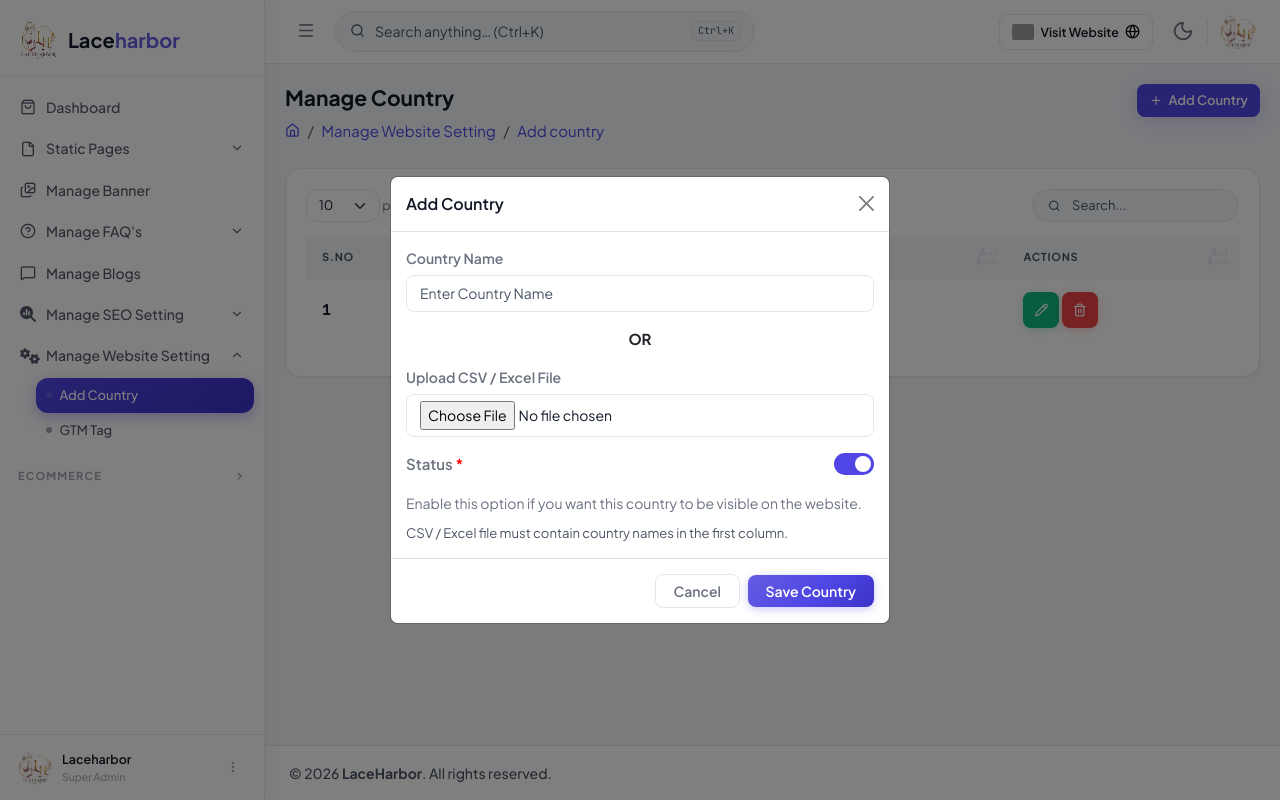
After one commit to Anni-16/E-commerce-Portal-Laceharbor-, a Laravel app: page /admin/manage-country in a window 1280 px wide, after a click on "Add Country". The commit adds this page. Run offline with Laravel 12, Linux system fonts and the light colour scheme; tables that the repository leaves empty hold one stand-in row (values such as "Sample post"); some libraries are stand-ins or nearby versions; grey boxes are pictures that could not be loaded.

```diff
--- /dev/null
+++ b/app/Http/Controllers/Backend/CountryController.php
@@ -0,0 +1,136 @@
+<?php
+
+namespace App\Http\Controllers\Backend;
+
+use App\Http\Controllers\Controller;
+use Illuminate\Http\Request;
+use Maatwebsite\Excel\Facades\Excel;
+use App\Models\Country;
+
+class CountryController extends Controller
+{
+
+    // Manage country
+    public function index()
+    {
+        $country = Country::orderBy('id', 'desc')->get();
+
+        return view('backend.WebsiteSetting.Locations.manage-country', compact('country'));
+    }
+
+    // Store Country
+    public function store(Request $request)
+    {
+        $request->validate([
+            'country_name' => 'required_without:country_file|string|nullable|unique:country,country_name',
+            'country_file' => 'required_without:country_name|file|mimes:csv,txt,xlsx,xls|max:5120',
+            'status' => 'nullable',
+        ], [
+            'country_name.unique' => 'This country name already exists. Please enter a different name.',
+        ]);
+
+        // Single Country Add
+        if ($request->filled('country_name')) {
+
+            Country::create([
+                'country_name' => $request->country_name,
+                'status' => $request->has('status') ? 1 : 0,
+            ]);
+
+            return redirect()->back()->with('success', 'Country added successfully.');
+        }
+
+        // CSV / Excel Upload
+        if ($request->hasFile('country_file')) {
+
+            $file = $request->file('country_file');
+
+            $extension = strtolower($file->getClientOriginalExtension());
+
+            $countries = [];
+
+            if ($extension == 'csv' || $extension == 'txt') {
+
+                $handle = fopen($file->getRealPath(), 'r');
+
+                $header = fgetcsv($handle);
+
+                while (($row = fgetcsv($handle)) !== false) {
+
+                    if (!empty($row[0])) {
+                        $countries[] = [
+                            'country_name' => trim($row[0]),
+                            'status' => 1,
+                            'created_at' => now(),
+                            'updated_at' => now(),
+                        ];
+                    }
+                }
+
+                fclose($handle);
+            } else {
+
+                $rows = Excel::toArray([], $file);
+
+                foreach ($rows[0] as $index => $row) {
+
+                    // Skip header row
+                    if ($index == 0) {
+                        continue;
+                    }
+
+                    if (!empty($row[0])) {
+                        $countries[] = [
+                            'country_name' => trim($row[0]),
+                            'status' => 1,
+                            'created_at' => now(),
+                            'updated_at' => now(),
+                        ];
+                    }
+                }
+            }
+
+            if (!empty($countries)) {
+
+                foreach (array_chunk($countries, 500) as $chunk) {
+                    Country::insert($chunk);
+                }
+
+                return redirect()->back()->with('success', 'Countries imported successfully.');
+            }
+
+            return redirect()->back()->with('error', 'No valid country names found in file.');
+        }
+
+        return redirect()->back();
+    }
+
+    // Update Country
+    public function update(Request $request, $id)
+    {
+        $request->validate([
+            'country_name' => 'required|string|unique:country,country_name,' . $id,
+        ], [
+            'country_name.unique' => 'This country name already exists. Please enter a different name.',
+        ]);
+
+        $countries = Country::findOrFail($id);
+
+        $countries->update([
+            'country_name' => $request->country_name,
+            'status' => $request->has('status') ? 1 : 0,
+        ]);
+
+        return redirect()->back()->with('success', 'Country updated successfully.');
+    }
+
+    // Delete Country
+    public function destroy($id)
+    {
+        $country = Country::findOrFail($id);
+
+        $country->delete();
+
+        return redirect()->back()->with('success', 'Country deleted successfully.');
+    }
+}
--- /dev/null
+++ b/app/Models/Country.php
@@ -0,0 +1,15 @@
+<?php
+
+namespace App\Models;
+
+use Illuminate\Database\Eloquent\Model;
+
+class Country extends Model
+{
+     protected $table = 'country';
+
+    protected $fillable = [
+        'country_name',
+        'status',
+    ];
+}
--- a/composer.json
+++ b/composer.json
@@ -11,7 +11,8 @@
     "require": {
         "php": "^8.2",
         "laravel/framework": "^12.0",
-        "laravel/tinker": "^2.10.1"
+        "laravel/tinker": "^2.10.1",
+        "maatwebsite/excel": "^3.1"
     },
     "require-dev": {
         "fakerphp/faker": "^1.23",
--- /dev/null
+++ b/resources/views/backend/WebsiteSetting/Locations/manage-country.blade.php
@@ -0,0 +1,308 @@
+@extends('backend.layouts.master')
+
+@section('content')
+
+<main class="zentic-content">
+
+    <div class="page-header">
+        <div>
+            <h1 class="page-title pb-2">Manage Country</h1>
+            <nav>
+                <ol class="breadcrumb mb-0">
+                    <li class="breadcrumb-item"><a href="{{ route('backend.dashboard') }}"><i class="icon-house"></i></a></li>
+                    <li class="breadcrumb-item"><a href="#">Manage Website Setting</a></li>
+                    <li class="breadcrumb-item"><a href="{{ route('backend.manage-country') }}">Add country</a></li>
+                </ol>
+            </nav>
+        </div>
+
+        <div class="page-header-actions">
+            <button type="button" class="btn-zentic btn-ai btn-sm" data-bs-toggle="modal" data-bs-target="#addCategoryModal" data-id="1" data-title="dfbfg" data-status="1"><i class="icon-plus"></i> Add Country</button>
+        </div>
+    </div>
+
+
+    @if(session('success'))
+    <div class="alert alert-success">
+        {{ session('success') }}
+    </div>
+    @endif
+
+    @if(session('error'))
+    <div class="alert alert-danger">
+        {{ session('error') }}
+    </div>
+    @endif
+
+    @if($errors->any())
+    <div class="alert alert-danger">
+        <ul class="mb-0">
+            @foreach($errors->all() as $error)
+            <li>{{ $error }}</li>
+            @endforeach
+        </ul>
+    </div>
+    @endif
+
+    <div class="zentic-card mb-4">
+        <div class="zentic-card-body">
+            <div class="zentic-table-wrapper">
+                <table class="zentic-table w-100" id="mainDataTable">
+                    <thead>
+                        <tr>
+                            <th>S.No</th>
+                            <th>Country Name</th>
+                            <th>Status</th>
+                            <th>Actions</th>
+                        </tr>
+                    </thead>
+                    <tbody>
+                        @foreach($country as $key => $coun)
+                        <tr>
+                            <td class="mono fw-600">{{ $key + 1 }}</td>
+                            <td>{{ $coun->country_name }}</td>
+                            <td>
+                                @if($coun->status == 1)
+                                <span class="badge-zentic badge-green badge-dot">Active</span>
+                                @else
+                                <span class="badge-zentic badge-red badge-dot">Inactive</span>
+                                @endif
+                            </td>
+
+                            <td>
+                                <button type="button" class="btn-zentic btn-success btn-icon" data-bs-toggle="modal" data-bs-target="#editCategoryModal" data-id="{{ $coun->id }}" data-title="{{ $coun->country_name }}" data-status="{{ $coun->status }}"> <i class="icon-pencil"></i></button>
+                                <button type="button" class="btn-zentic btn-danger btn-icon" data-bs-toggle="modal" data-bs-target="#deleteModal" data-id="{{ $coun->id }}"><i class="icon-trash-2"></i></button>
+                            </td>
+                        </tr>
+                        @endforeach
+                    </tbody>
+                </table>
+            </div>
+        </div>
+    </div>
+</main>
+
+<!-- Add Country Modal -->
+<div class="modal fade" id="addCategoryModal" tabindex="-1" aria-hidden="true">
+    <div class="modal-dialog modal-dialog-centered">
+        <div class="modal-content">
+
+            <div class="modal-header">
+                <h5 class="modal-title">Add Country</h5>
+                <button type="button" class="btn-close"
+                    data-bs-dismiss="modal" aria-label="Close"></button>
+            </div>
+
+            <form action="{{ route('backend.manage-country.store') }}" method="POST" enctype="multipart/form-data">
+                @csrf
+
+                <div class="modal-body">
+
+                    <div class="form-group mb-3">
+                        <label class="form-label">
+                            Country Name
+                        </label>
+
+                        <input type="text" name="country_name"
+                            class="form-control-zentic"
+                            placeholder="Enter Country Name">
+                    </div>
+
+                    <div class="text-center mb-3">
+                        <strong>OR</strong>
+                    </div>
+
+                    <div class="form-group mb-3">
+                        <label class="form-label">
+                            Upload CSV / Excel File
+                        </label>
+
+                        <input type="file" name="country_file"
+                            class="form-control-zentic"
+                            accept=".csv,.xlsx,.xls">
+                    </div>
+
+                    <div class="form-group d-flex align-items-center mb-3">
+                        <span class="flex-fill"
+                            style="padding-right: 15px; color: var(--zc-text-secondary); font-weight: 600;">
+                            Status <span class="required" style="color: red;">*</span>
+                        </span>
+
+                        <label class="toggle-switch flex-shrink-0">
+                            <input type="checkbox" name="status" value="1" checked>
+                            <span class="toggle-slider"></span>
+                        </label>
+                    </div>
+
+                    <span style="font-size: 14px; color: var(--zc-text-secondary);">
+                        Enable this option if you want this country to be visible on the website.
+                    </span>
+
+                    <small class="d-block mt-2 text-muted">
+                        CSV / Excel file must contain country names in the first column.
+                    </small>
+
+                </div>
+
+                <div class="modal-footer">
+                    <button type="button" class="btn-zentic btn-outline"
+                        data-bs-dismiss="modal">Cancel</button>
+
+                    <button type="submit" class="btn-zentic btn-primary">
+                        Save Country
+                    </button>
+                </div>
+
+            </form>
+
+        </div>
+    </div>
+</div>
+
+
+<!-- Edit Country Modal -->
+<div class="modal fade" id="editCategoryModal" tabindex="-1" aria-hidden="true">
+    <div class="modal-dialog modal-dialog-centered">
+        <div class="modal-content">
+
+            <div class="modal-header">
+                <h5 class="modal-title">Edit Country</h5>
+                <button type="button" class="btn-close" data-bs-dismiss="modal" aria-label="Close"></button>
+            </div>
+
+            <form id="editCategoryForm" method="POST" action="">
+                @csrf
+                @method('PUT')
+
+                <div class="modal-body">
+                    <div class="form-group mb-3">
+                        <label class="form-label">
+                            Country Name <span class="required">*</span>
+                        </label>
+
+                        <input type="text" name="country_name"
+                            id="edit_country_name"
+                            class="form-control-zentic"
+                            placeholder="Country Name" required>
+                    </div>
+
+                    <div class="form-group d-flex align-items-center mb-3">
+
+                        <span class="flex-fill"
+                            style="padding-right: 15px; color: var(--zc-text-secondary); font-weight: 600;">
+                            Status <span class="required" style="color: red;">*</span>
+                        </span>
+
+                        <label class="toggle-switch flex-shrink-0">
+                            <input type="checkbox" name="status"
+                                id="edit_status" value="1">
+                            <span class="toggle-slider"></span>
+                        </label>
+
+                    </div>
+
+                    <span style="font-size: 14px; color: var(--zc-text-secondary);">
+                        Enable this option if you want this country to be visible on the website. Otherwise, leave it unchecked.
+                    </span>
+
+                </div>
+
+                <div class="modal-footer">
+
+                    <button type="button" class="btn-zentic btn-outline"
+                        data-bs-dismiss="modal">Cancel</button>
+
+                    <button type="submit" class="btn-zentic btn-primary">
+                        Save Changes
+                    </button>
+                </div>
+            </form>
+
+        </div>
+    </div>
+</div>
+
+
+<!-- Delete Confirmation Modal -->
+<div class="modal fade" id="deleteModal" tabindex="-1" aria-hidden="true">
+    <div class="modal-dialog modal-dialog-centered">
+        <div class="modal-content">
+
+            <div class="modal-header">
+                <h5 class="modal-title">Confirm Delete</h5>
+                <button type="button" class="btn-close"
+                    data-bs-dismiss="modal" aria-label="Close"></button>
+            </div>
+
+            <div class="modal-body text-center">
+                <i class="icon-trash-2" style="font-size: 40px; color: red;"></i>
+
+                <h5 class="mt-3">Are you sure?</h5>
+
+                <p>Are you sure you want to delete this Country Name? This action cannot be undone.</p>
+            </div>
+
+            <div class="modal-footer justify-content-center">
+
+                <button type="button" class="btn btn-secondary"
+                    data-bs-dismiss="modal">
+                    Cancel
+                </button>
+
+                <form id="deleteCategoryForm" action="" method="POST">
+                    @csrf
+                    @method('DELETE')
+
+                    <button type="submit" class="btn btn-danger">
+                        Yes, Delete
+                    </button>
+
+                </form>
+
+            </div>
+
+        </div>
+    </div>
+</div>
+
+<script>
+    document.addEventListener('DOMContentLoaded', function() {
+
+        const editModal = document.getElementById('editCategoryModal');
+
+        editModal.addEventListener('show.bs.modal', function(event) {
+
+            const button = event.relatedTarget;
+
+            const id = button.getAttribute('data-id');
+            const title = button.getAttribute('data-title');
+            const status = button.getAttribute('data-status');
+
+            // Country Name
+            document.getElementById('edit_country_name').value = title;
+
+            // Status
+            document.getElementById('edit_status').checked = (status == 1);
+
+            // Update Form Action
+            document.getElementById('editCategoryForm').action =
+                "{{ url('admin/manage-country') }}/" + id;
+
+        });
+
+        const deleteModal = document.getElementById('deleteModal');
+
+        deleteModal.addEventListener('show.bs.modal', function(event) {
+
+            const button = event.relatedTarget;
+            const id = button.getAttribute('data-id');
+
+
+            document.getElementById('deleteCategoryForm').action =
+                "{{ url('admin/manage-country') }}/" + id;
+        });
+
+    });
+</script>
+
+@endsection
--- a/resources/views/backend/partials/side-navbar.blade.php
+++ b/resources/views/backend/partials/side-navbar.blade.php
@@ -130,6 +130,30 @@
                              <a href="{{ route('backend.edit-all-pages-seo') }}"
                                  class="nav-link nav-sublink d-flex align-items-center gap-2 {{ request()->routeIs('backend.edit-all-pages-seo') ? 'active' : '' }}">
                                  <span class="nav-sub-dot"></span>All Pages SEO
+                             </a>
+                         </li>
+                         <li>
+                             <a href="{{ route('backend.edit-gtm-tag') }}"
+                                 class="nav-link nav-sublink d-flex align-items-center gap-2 {{ request()->routeIs('backend.edit-gtm-tag') ? 'active' : '' }}">
+                                 <span class="nav-sub-dot"></span>GTM Tag
+                             </a>
+                         </li>
+
+                     </ul>
+                 </li>
+
+                 <li class="nav-item has-dropdown {{ request()->routeIs('backend.add-country') ? 'active' : '' }}">
+                     <a href="#" class="nav-link nav-dropdown-toggle {{ request()->routeIs('backend.add-country') ? 'active' : '' }}">
+                         <i class="fa-solid fa-gears nav-icon"></i>
+                         <span class="nav-text">Manage Website Setting</span>
+                         <i class="icon-chevron-down nav-dropdown-arrow"></i>
+                     </a>
+
+                     <ul class="nav-dropdown-menu">
+                         <li>
+                             <a href="{{ route('backend.manage-country') }}"
+                                 class="nav-link nav-sublink d-flex align-items-center gap-2 {{ request()->routeIs('backend.manage-country') ? 'active' : '' }}">
+                                 <span class="nav-sub-dot"></span>Add Country
                              </a>
                          </li>
                          <li>
--- a/routes/admin.php
+++ b/routes/admin.php
@@ -10,6 +10,7 @@ use App\Http\Controllers\Backend\PrivacyController;
 use App\Http\Controllers\Backend\TermsController;
 use App\Http\Controllers\Backend\SocialMediaController;
 use App\Http\Controllers\Backend\BlogsController;
+use App\Http\Controllers\Backend\CountryController;
 use App\Http\Controllers\Backend\FAQCategoryController;
 use App\Http\Controllers\Backend\FAQController;
 use App\Http\Controllers\Backend\GtmTagController;
@@ -138,4 +139,17 @@ Route::prefix('admin')->group(function () {
         ->name('backend.edit-gtm-tag');
     Route::put('gtm-tag/update', [GtmTagController::class, 'update'])
         ->name('backend.gtm-tag.update');
+
+
+    // Manage Website Setting Pages Routes
+    // For country
+    Route::get('/manage-country', [CountryController::class, 'index'])
+        ->name('backend.manage-country');
+    Route::post('/manage-country', [CountryController::class, 'store'])
+        ->name('backend.manage-country.store');
+    Route::put('/manage-country/{id}', [CountryController::class, 'update'])
+        ->name('backend.manage-country.update');
+    Route::delete('/manage-country/{id}', [CountryController::class, 'destroy'])
+        ->name('backend.manage-country.destroy');
+
 });
```
Also changed, not shown: database/migrations/2026_11_23_180105_create_country_table.php (added), 1 other file.
